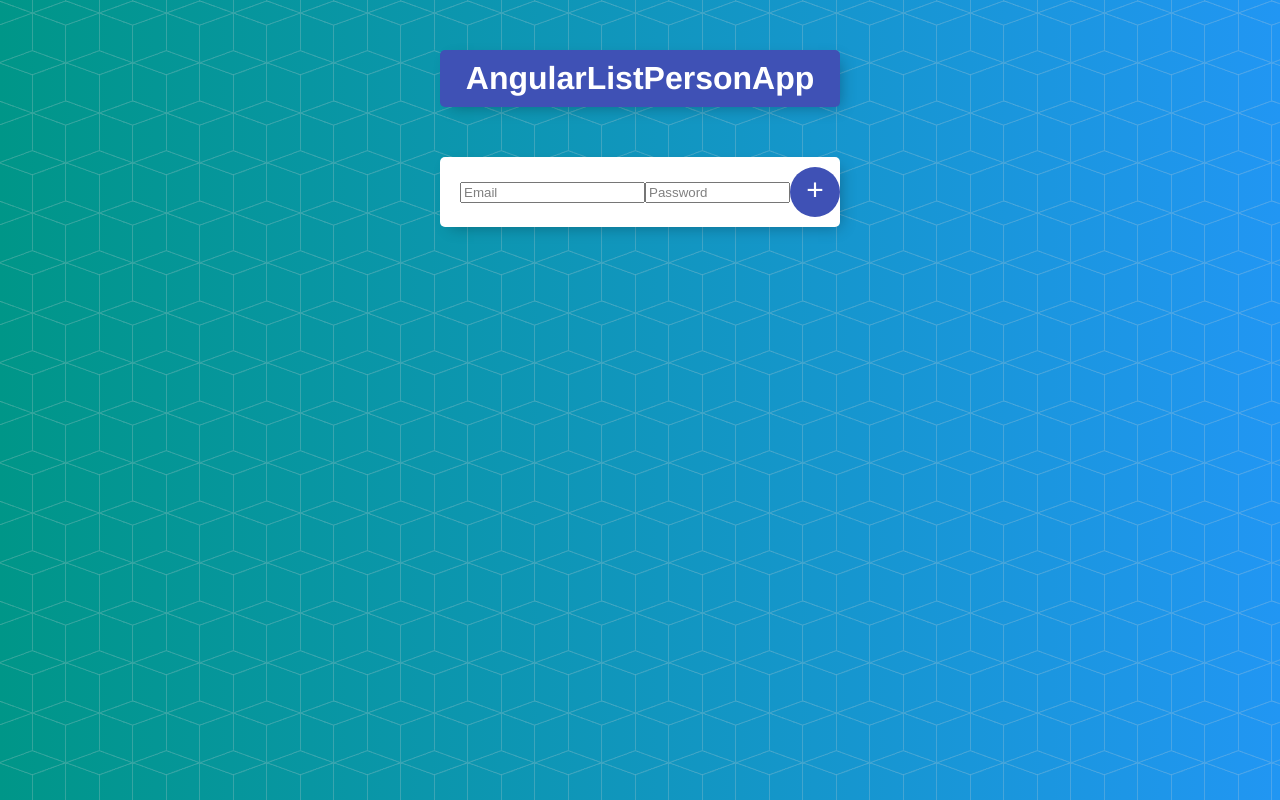
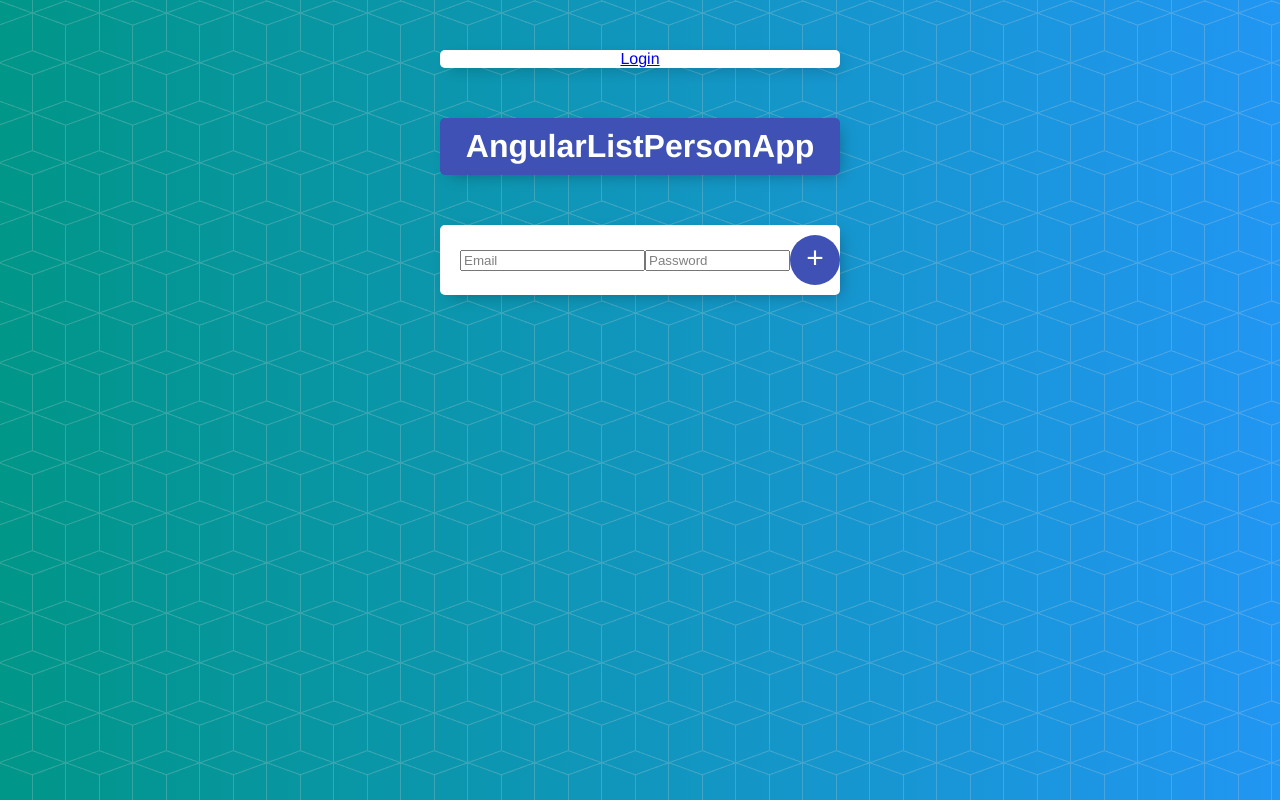
Before and after one commit to alvaro-barrera/AngularListPerson, an Angular app: page /login in a window 1280 px wide. Shown: the top 800 px of the page. Built offline with nearby package versions, Linux system fonts and the light colour scheme.

Commit message:
Manipulando login y logout

```diff
--- a/src/app/app.component.html
+++ b/src/app/app.component.html
@@ -1,4 +1,11 @@
-<div class="box" id="heading">
+<div class="box text-center" *ngIf="!isAuthenticated()">
+  <a routerLink="/login">Login</a>
+</div>
+<div class="box text-center" *ngIf="isAuthenticated()">
+  <a style="cursor:pointer;" (click)="logout()">Salir</a>
+</div>
+
+<div class="box text-center" id="heading">
   <h1>{{ title }}</h1>
 </div>
 <router-outlet></router-outlet>
--- a/src/app/app.component.ts
+++ b/src/app/app.component.ts
@@ -1,5 +1,6 @@
 import { Component, OnInit } from '@angular/core';
 import  firebase from "firebase";
+import { LoginService } from './login/login.service';
 
 @Component({
   selector: 'app-root',
@@ -9,11 +10,19 @@ import  firebase from "firebase";
 export class AppComponent  implements OnInit{
   title = 'AngularListPersonApp';
 
+  constructor(private loginService: LoginService){}
+
   ngOnInit():void{
    firebase.initializeApp({
     apiKey: "AIzaSyBKHSgVQeGO5nJs7qQY_Hav5ngXLj5Xdrw",
     authDomain: "contactscheduleapp.firebaseapp.com",
    })
+  }
 
+  isAuthenticated(){
+    return this.loginService.isAuthenticated();
+  }
+  logout(){
+    this.loginService.logout();
   }
 }
--- a/src/app/login/login.service.ts
+++ b/src/app/login/login.service.ts
@@ -1,12 +1,14 @@
 import { Injectable } from "@angular/core";
 import { Router } from "@angular/router";
 import firebase from "firebase";
+import { LoggingService } from "../LoggingService.service";
 
 @Injectable()
 export class LoginService{
   token:string;
 
-  constructor(private router:Router){
+  constructor(private router:Router,
+    private loggingService: LoggingService){
 
   }
 
@@ -26,4 +28,15 @@ export class LoginService{
   getIdToken(){
     return this.token;
   }
+
+  isAuthenticated(){
+    return this.token != null && this.token != "";
+  }
+
+  logout(){
+    firebase.auth().signOut().then(()=>{
+      this.token = "";
+      this.router.navigate(["login"])
+    }).catch(error => this.loggingService.sendMessageToConsole(`Error de logout ${error}`))
+  }
 }
--- a/src/styles.css
+++ b/src/styles.css
@@ -78,6 +78,10 @@ button {
   border-width: 0;
 }
 
+.text-center{
+  text-align: center;
+}
+
 input[type="text"] {
   text-align: center;
   height: 60px;
```
